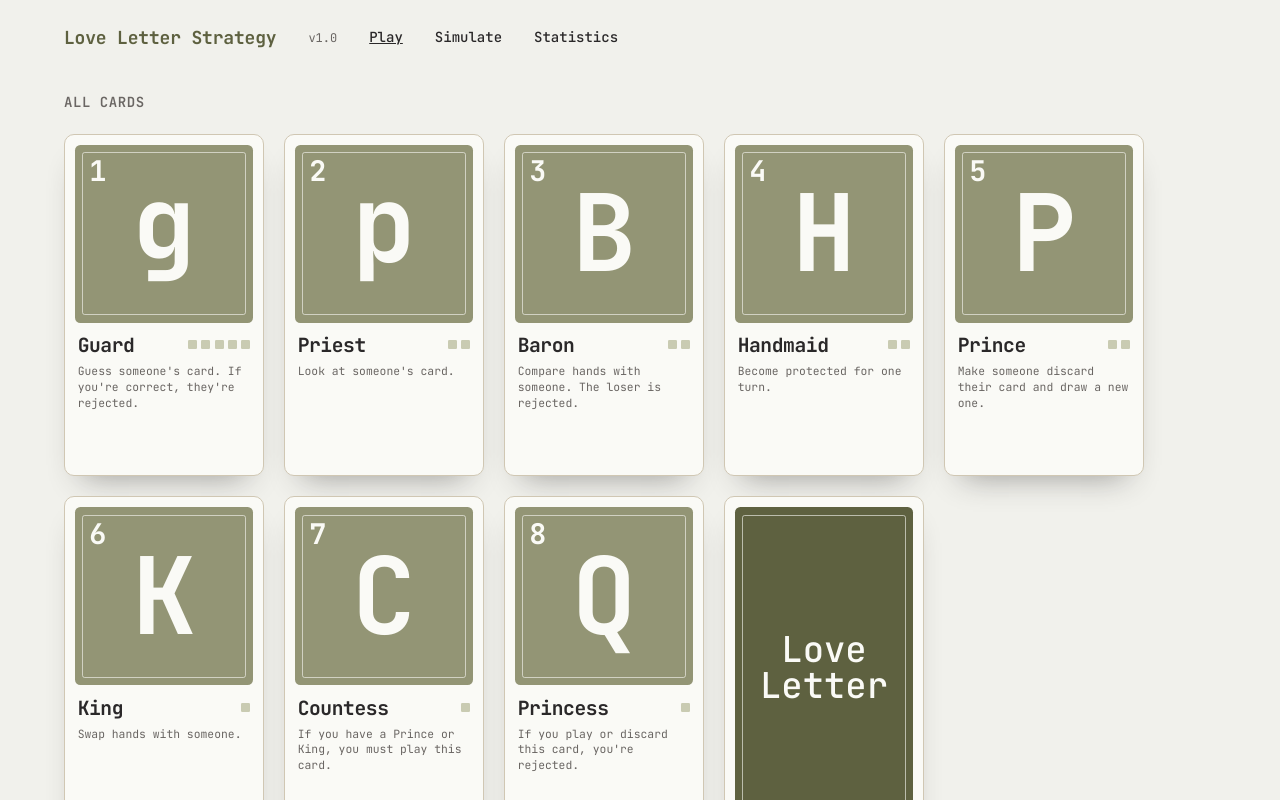
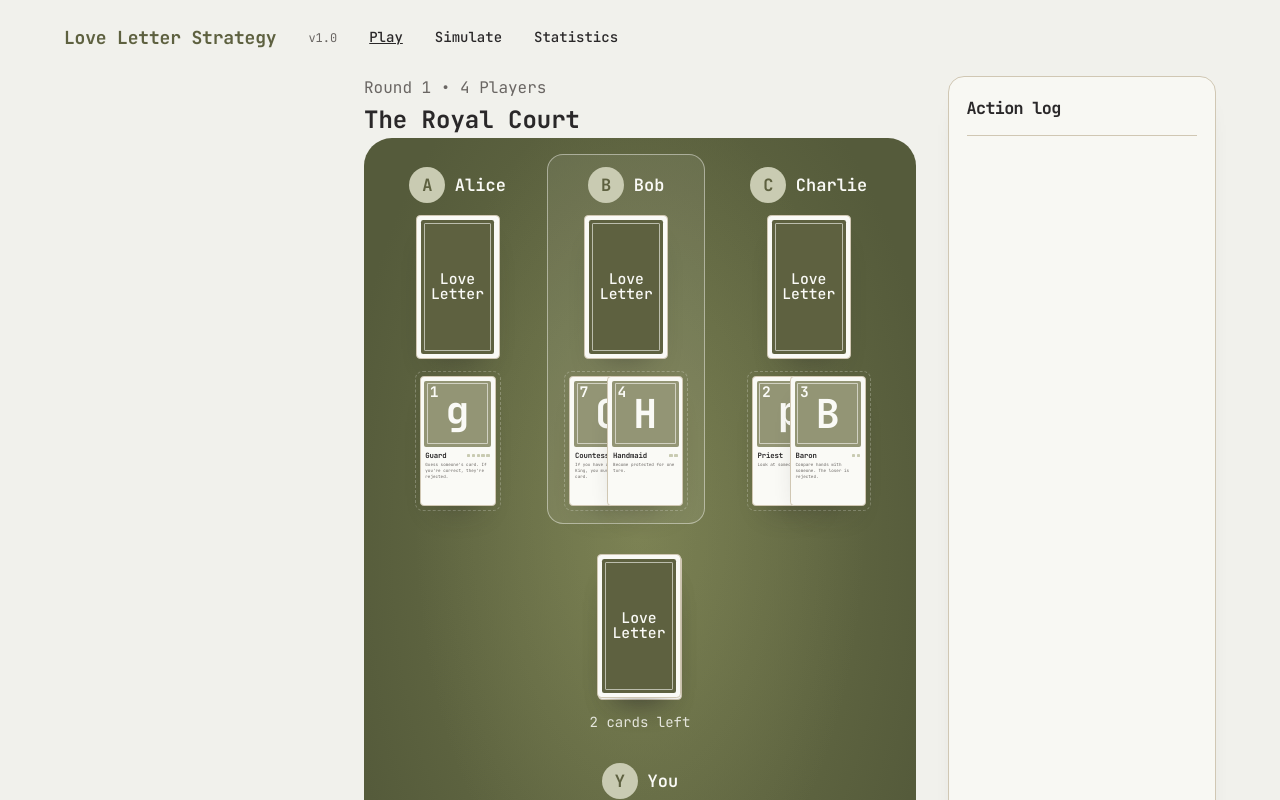
Before and after one commit to timone34/loveletter_project, a React (Vite) app in the folder web/: page /play in a window 1280 px wide. Shown: the top 800 px of the page. Built offline with nearby package versions, Linux system fonts and the light colour scheme.

Commit message:
Play page changes

```diff
--- a/web/src/components/Card.css
+++ b/web/src/components/Card.css
@@ -51,11 +51,11 @@
 
 .card__value {
     position: absolute;
-    top: 7cqw;
+    top: 6cqw;
     left: 8cqw;
     font-family: var(--font-display);
     font-weight: 700;
-    font-size: 16cqw;
+    font-size: 22cqw;
     line-height: 1;
 }
 
--- a/web/src/pages/home/Home.css
+++ b/web/src/pages/home/Home.css
@@ -119,7 +119,7 @@
     padding-block: 1rem 0;
   }
 
-  .mode-card {
+  .mode-button {
     --r: 0deg;
     --y: 0px;
     flex-direction: row;
@@ -133,12 +133,12 @@
     animation-delay: calc(var(--i) * 90ms + 100ms);
   }
 
-  .mode-card:hover,
-  .mode-card:focus-visible {
+  .mode-button:hover,
+  .mode-button:focus-visible {
     transform: scale(1.05);
   }
 
-  .mode-card:active {
+  .mode-button:active {
   transform: scale(0.985);
 }
 
@@ -151,7 +151,7 @@
 }
 
 @media (prefers-reduced-motion: reduce) {
-  .mode-card {
+  .mode-button {
     animation: none;
     transition: none;
   }
--- a/web/src/pages/play/Play.css
+++ b/web/src/pages/play/Play.css
@@ -4,61 +4,115 @@
   flex-direction: column;
 }
 
-/* ----- Main Play page content -----*/
+.page > main {
+  flex: 1;
+  min-height: 0;
+}
 
-.preview {
+.play {
+  display: grid;
+  grid-template-columns:
+    minmax(300px, 1fr)           /* left spacer */
+    minmax(0, 1200px)        /* table */
+    minmax(300px, 1fr);      /* log: whatever is left on the right, never under 260px */
+  grid-template-rows: minmax(0, 1fr);
+
+  width: 100%;               /* max-width and margin: 0 auto are gone */
+  padding: 0 clamp(20px, 5vw, 64px) 1rem;
+}
+
+/* ----- Table ----- */
+
+.table {
+  grid-column: 2;
   display: flex;
   flex-direction: column;
-  gap: 3rem;
-  width: 100%;
-  max-width: 1440px;
-  margin: 0 auto;
-  padding: 1rem clamp(20px, 5vw, 64px) 4rem;
+  min-height: 0;
 }
 
-.preview__title {
-  margin-bottom: 1.25rem;
-  font-family: var(--font-display);
-  font-size: 0.875rem;
-  font-weight: 600;
-  letter-spacing: 0.04em;
-  text-transform: uppercase;
+.table-header {
+  display: flex;
+  flex-direction: row;
+  align-items: center;
+  justify-content: space-between;
+  gap: 1rem;
+}
+
+.table__eyebrow {
+  font-size: 1rem;
   color: var(--text-muted);
 }
 
-.preview__grid {
+.table__title {
+  font-size: 1.5rem;
+  color: var(--text);
+}
+
+.felt {
   display: flex;
-  flex-wrap: wrap;
-  gap: 1.25rem;
+  flex-direction: column;
+  height: 100%;
+
+  border-radius: 28px;
+  background:
+    radial-gradient(ellipse at 50% 42%, rgb(148 154 102 / 36%), transparent 58%),
+    radial-gradient(ellipse at 50% 45%, #6f754a 0%, #555b3b 78%);
+
+  padding: 0.5rem clamp(15px 1.0rem 50px)
+}
+
+.opponents {
+  display: flex;
+  flex-direction: row;
+  justify-content: space-around;
+  align-items: flex-start;
+  padding: 1rem;
+}
+
+.deck-area {
+  display: flex;
+  flex-direction: row;
+  padding: 1rem;
+  justify-content: space-around;
+  align-items: flex-start;
+}
+
+.player {
+  display: flex;
+  flex-direction: row;
+  padding: 1rem;
 }
 
 
-.table {
-  display: flex;
-  flex-direction: column;
-  align-items: center;
-  gap: 3rem;
-  padding: 2rem 1rem;
-  border-radius: 24px;
-  background: var(--accent-soft);
+/* ----- Action Log ----- */
+
+.log {
+  grid-column: 3;
+  margin-left: 2rem;         /* the gap, kept off the spacer column */
+  align-self: stretch;
+  min-height: 0;
+  min-width: 0;
+  padding: 1.15rem 1.1rem;
+  border: 1px solid var(--secondary);
+  border-radius: 16px;
+  background: rgb(250 250 246 / 82%);
+  box-shadow: 0 12px 30px -26px rgb(42 40 41 / 45%);
+  overflow-y: auto;
 }
 
-.table__opponents {
+.log__header {
   display: flex;
-  justify-content: center;
+  align-items: center;
+  justify-content: space-between;
+  gap: 1rem;
+  padding-bottom: 1rem;
+  border-bottom: 1px solid var(--secondary);
 }
 
-.table__back {
-  margin-inline: -10px;
-  transform: rotate(var(--tilt, 0deg));
+.log h2 {
+  margin: 0.2rem 0 0;
+  font-family: var(--font-display);
+  font-size: 1.05rem;
+  line-height: 1.2;
+  letter-spacing: -0.04em;
 }
-
-.table__hand {
-  display: flex;
-  gap: 1.25rem;
-}
-
-.table__card:hover {
-  transform: translateY(-14px);
-  box-shadow: 0 28px 38px -18px rgb(42 40 41 / 0.5);
-}
--- a/web/src/pages/play/Play.tsx
+++ b/web/src/pages/play/Play.tsx
@@ -1,48 +1,53 @@
-import type { CSSProperties } from "react";
-import { Card } from "../../components/Card";
-import { GAME_CARDS } from "../../components/cardData";
+import { Header, Footer } from "../../components/Header";
 
-import { Header, Footer } from "../../components/Header";
+import { PlayerSeat } from "./components/PlayerSeat";
+import { DeckPile } from "./components/DeckPile";
 import "./Play.css";
 
 
 export default function Play() {
+
+
   return (
     <div className="page">
       <Header />
 
-      <main className="preview">
-        <section>
-          <h2 className="preview__title">All cards</h2>
-          <div className="preview__grid">
-            {GAME_CARDS.map((c) => (
-              <Card key={c.id} id={c.id} width="200px" className={c.id}/>
-            ))}
-            <Card faceDown width="200px" className="face-down" />
+      <main className="play">
+
+        <section className="table">
+          <header className="table__header">
+            <div>
+              <p className="table__eyebrow">Round 1 • 4 Players</p>
+              <h1 className="table__title">The Royal Court</h1>
+            </div>
+          </header>
+
+          <div className="felt">
+            <div className="opponents">
+              <PlayerSeat name="Alice" hand={[null]} discards={["guard"]} />
+              <PlayerSeat name="Bob" hand={[null]} discards={["countess", "handmaid"]} active />
+              <PlayerSeat name="Charlie" hand={[null]} discards={["priest", "baron"]} />
+            </div>
+
+            <div className="deck-area">
+              <DeckPile count={2} />
+            </div>
+
+            <PlayerSeat
+              name="You"
+              variant="you"
+              hand={["countess", "prince"]}
+              discards={["guard", "guard"]}
+            />
           </div>
         </section>
 
-        <section>
-          <h2 className="preview__title">At the table (scaling test)</h2>
-          <div className="table">
-            <div className="table__opponents">
-              {[-8, 0, 8].map((deg) => (
-                <Card
-                  key={deg}
-                  faceDown
-                  width="110px"
-                  className="table__back"
-                  style={{ "--tilt": `${deg}deg` } as CSSProperties}
-                />
-              ))}
-            </div>
+        <aside className="log">
+          <div className="log__header">
+            <h2 className="log__title">Action log</h2>
+          </div>
+        </aside>
 
-            <div className="table__hand">
-              <Card id="countess" width="200px" className="table__card" />
-              <Card id="prince" width="200px" className="table__card" />
-            </div>
-          </div>
-        </section>
       </main>
 
       <Footer />
--- /dev/null
+++ b/web/src/pages/play/components/CardRow.css
@@ -0,0 +1,10 @@
+.card-row {
+  display: flex;
+  align-items: center;
+  /* keeps the row's height when empty, so the layout doesn't jump */
+  min-height: calc(var(--card-w) * 12 / 7);
+}
+
+.card-row > .card + .card {
+  margin-left: calc(var(--card-w) * var(--overlap) * -1);
+}
--- /dev/null
+++ b/web/src/pages/play/components/CardRow.tsx
@@ -0,0 +1,23 @@
+import type { CSSProperties } from "react";
+import { Card } from "../../../components/Card";
+import type { CardId } from "../../../components/cardData";
+import "./CardRow.css";
+
+type Props = {
+  cards: (CardId | null)[]; // null = face down
+  width: string;
+  overlap?: number; // 0 = side by side, 0.6 = each card covers 60% of the previous
+  className?: string;
+};
+
+export function CardRow({ cards, width, overlap = 0, className = "" }: Props) {
+  const style = { "--card-w": width, "--overlap": overlap } as CSSProperties;
+
+  return (
+    <div className={`card-row ${className}`} style={style}>
+      {cards.map((id, i) => (
+        <Card key={i} id={id ?? undefined} faceDown={id === null} width={width} />
+      ))}
+    </div>
+  );
+}
--- /dev/null
+++ b/web/src/pages/play/components/DeckPile.css
@@ -0,0 +1,22 @@
+.deck-pile {
+  display: flex;
+  flex-direction: column;
+  align-items: center;
+  gap: 0.75rem;
+}
+
+.deck-pile__stack {
+  position: relative;
+}
+
+.deck-pile__card {
+  position: absolute;
+  top: calc(var(--i) * -2px);
+  left: calc(var(--i) * -1px);
+}
+
+.deck-pile__count {
+  font-size: 0.875rem;
+  color: var(--surface);
+  opacity: 0.85;
+}
--- /dev/null
+++ b/web/src/pages/play/components/DeckPile.tsx
@@ -0,0 +1,31 @@
+import type { CSSProperties } from "react";
+import { Card } from "../../../components/Card";
+import "./DeckPile.css";
+
+type Props = { count: number };
+
+const CARD_W = 84; // px, matches the opponents' hands
+
+export function DeckPile({ count }: Props) {
+  const layers = Math.min(count, 4); // the stack's thickness, not the real count
+
+  return (
+    <div className="deck-pile">
+      <div
+        className="deck-pile__stack"
+        style={{ width: CARD_W, aspectRatio: "7 / 12" }}
+      >
+        {Array.from({ length: layers }, (_, i) => (
+          <Card
+            key={i}
+            faceDown
+            width={`${CARD_W}px`}
+            className="deck-pile__card"
+            style={{ "--i": i } as CSSProperties}
+          />
+        ))}
+      </div>
+      <p className="deck-pile__count">{count} cards left</p>
+    </div>
+  );
+}
--- /dev/null
+++ b/web/src/pages/play/components/PlayerSeat.css
@@ -0,0 +1,61 @@
+.seat {
+  display: flex;
+  flex-direction: column;
+  align-items: center;
+  gap: 0.75rem;
+  padding: 0.75rem 1rem;
+  border-radius: 16px;
+  border: 1.5px solid transparent;
+  transition: border-color 0.2s ease, background 0.2s ease;
+}
+
+.seat--active {
+  border-color: rgb(250 250 246 / 45%);
+  background: rgb(250 250 246 / 8%);
+}
+
+.seat__id {
+  display: flex;
+  align-items: center;
+  gap: 0.6rem;
+}
+
+.seat__avatar {
+  display: grid;
+  place-items: center;
+  width: 2.25rem;
+  height: 2.25rem;
+  border-radius: 50%;
+  background: var(--accent-soft);
+  color: var(--primary);
+  font-family: var(--font-display);
+  font-weight: 700;
+}
+
+.seat__name {
+  font-family: var(--font-display);
+  font-weight: 600;
+  color: var(--surface);
+}
+
+/* opponents: hand above, discards below */
+.seat__cards {
+  display: flex;
+  flex-direction: column;
+  align-items: center;
+  gap: 0.75rem;
+}
+
+/* you: hand and discards side by side (saves height) */
+.seat--you .seat__cards {
+  flex-direction: row;
+  align-items: flex-end;
+  gap: 2.5rem;
+}
+
+.seat__discards {
+  min-width: 4rem;
+  padding: 4px;
+  border: 1.5px dashed rgb(250 250 246 / 25%);
+  border-radius: 8px;
+}
--- /dev/null
+++ b/web/src/pages/play/components/PlayerSeat.tsx
@@ -0,0 +1,37 @@
+import type { CardId } from "../../../components/cardData";
+import { CardRow } from "./CardRow";
+import "./PlayerSeat.css";
+
+type Props = {
+  name: string;
+  hand: (CardId | null)[];
+  discards: CardId[];
+  variant?: "opponent" | "you";
+  active?: boolean; // whose turn it is
+};
+
+// The one place to tune card sizes (desktop only, so plain pixels).
+const SIZES = {
+  opponent: { hand: "84px", discard: "76px" },
+  you: { hand: "126px", discard: "76px" },
+};
+
+export function PlayerSeat({ name, hand, discards, variant = "opponent", active = false }: Props) {
+  const size = SIZES[variant];
+
+  return (
+    <div className={`seat seat--${variant} ${active ? "seat--active" : ""}`}>
+      <div className="seat__id">
+        <div className="seat__avatar">{name[0]}</div>
+        <span className="seat__name">{name}</span>
+      </div>
+
+      <div className="seat__cards">
+        <CardRow cards={hand} width={size.hand} overlap={0.5}/>
+        <div className="seat__discards">
+          <CardRow cards={discards} width={size.discard} overlap={0.5} />
+        </div>
+      </div>
+    </div>
+  );
+}
```
